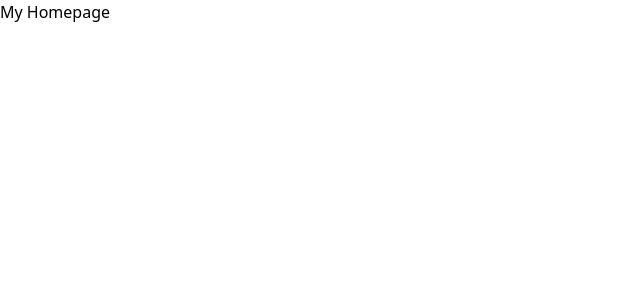
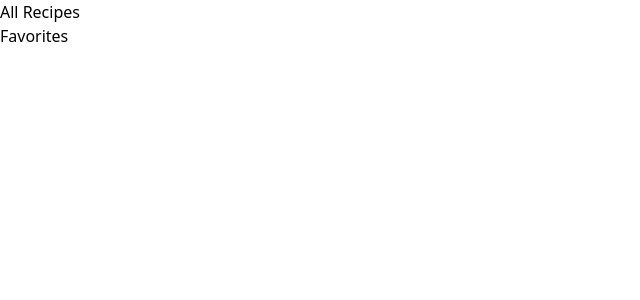
Before and after one commit to SariGefner/Book-recipe, a Next.js app: page / in a window 1280 px wide. Shown: the top 300 px of the page, without its empty margins (0-640 px from the left). Built offline with nearby package versions, Linux system fonts and the light colour scheme.

Commit message:
add navbar

```diff
--- a/src/app/components/navbar.tsx
+++ b/src/app/components/navbar.tsx
@@ -1,37 +1,48 @@
-import { FC, useState } from 'react';
-import { useNavigate } from 'react-router-dom';
+'use client'
 
-const NavBar: FC = () => {
-  const [activeTab, setActiveTab] = useState<string>('Favorites');
-  const navigate = useNavigate();
+import { useState, useEffect } from 'react';
+import { usePathname } from 'next/navigation'; // Correctly import usePathname from next/navigation
+import Link from 'next/link';
 
-  const handleNavigation = (tab: string, path: string) => {
-    setActiveTab(tab);
-    navigate(path);
-  };
+const NavBar = () => {
+  const [activeTab, setActiveTab] = useState<string>('All Recipes');
+  const pathname = usePathname(); // Use usePathname for current path
+
+  // Update the active tab based on the pathname
+  useEffect(() => {
+    if (pathname === '/favorites') {
+      setActiveTab('Favorites');
+    } else if (pathname === '/homepage') {
+      setActiveTab('All Recipes');
+    }
+  }, [pathname]); // Watch pathname for changes
 
   return (
     <div className="flex border-b border-gray-300">
-      <button
+      <Link href="/all-recipes">
+        <div
           className={`px-4 py-2 ${
             activeTab === 'All Recipes'
               ? 'text-black border-b-2 border-purple-500'
               : 'text-gray-500'
           }`}
-        onClick={() => handleNavigation('All Recipes', '/all-recipes')}
+          onClick={() => setActiveTab('All Recipes')}
         >
           All Recipes
-      </button>
-      <button
+        </div>
+      </Link>
+      <Link href="/favorites">
+        <div
           className={`px-4 py-2 ${
             activeTab === 'Favorites'
               ? 'text-black border-b-2 border-purple-500'
               : 'text-gray-500'
           }`}
-        onClick={() => handleNavigation('Favorites', '/favorites')}
+          onClick={() => setActiveTab('Favorites')}
         >
           Favorites
-      </button>
+        </div>
+      </Link>
     </div>
   );
 };
--- a/src/app/layout.tsx
+++ b/src/app/layout.tsx
@@ -1,6 +1,6 @@
 import type { Metadata } from "next";
 import "./globals.css";
-
+import NavBar from "./components/navbar"
 
 
 export const metadata: Metadata = {
@@ -16,7 +16,7 @@ export default function RootLayout({
   return (
     <html lang="en">
       <body>
-
+      <NavBar />
         {children}
       </body>
     </html>
--- a/src/app/page.tsx
+++ b/src/app/page.tsx
@@ -1,9 +1,8 @@
-import Homepage from '@/app/pages/homepage/page';
 
 export default function Home() {
   return (
     <div>
-      <Homepage />
+
     </div>
   );
 }
--- /dev/null
+++ b/src/app/pages/all recipes/page.tsx
@@ -0,0 +1,6 @@
+import React from "react";
+const AllRecipes = () => {
+    return <div>All Recipes Page</div>;
+  };
+
+  export default AllRecipes;
--- /dev/null
+++ b/src/app/pages/all-recipes/page.tsx
@@ -0,0 +1,6 @@
+
+const AllRecipes = () => {
+    return <div>All Recipes Page</div>;
+  };
+
+  export default AllRecipes;
--- a/src/app/pages/favorites/page.tsx
+++ b/src/app/pages/favorites/page.tsx
@@ -0,0 +1,5 @@
+const Favorites = () => {
+    return <div>Favorites Page</div>;
+  };
+
+  export default Favorites;
--- a/src/app/pages/homepage/page.tsx
+++ /dev/null
@@ -1,11 +0,0 @@
-import React from 'react';
-
-const Homepage = () => {
-    return (
-        <div>
-            <h1>My Homepage</h1>
-        </div>
-    );
-};
-
-export default Homepage;
```
Also changed, not shown: src/app/lib/db/mongodb.ts (deleted, +0 -23 lines), src/app/pages/layout.tsx (+3 -7 lines). Lines whose indentation alone changed are shown as unchanged.
